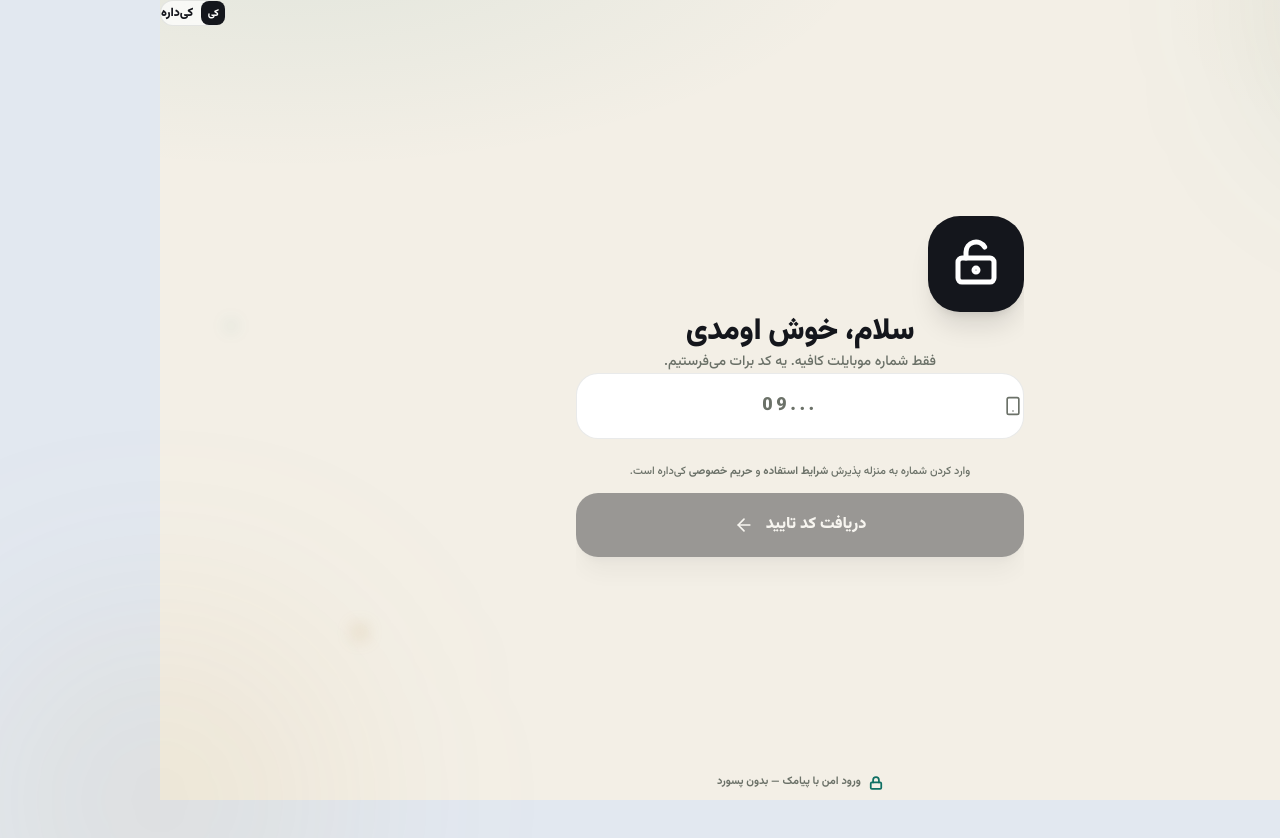
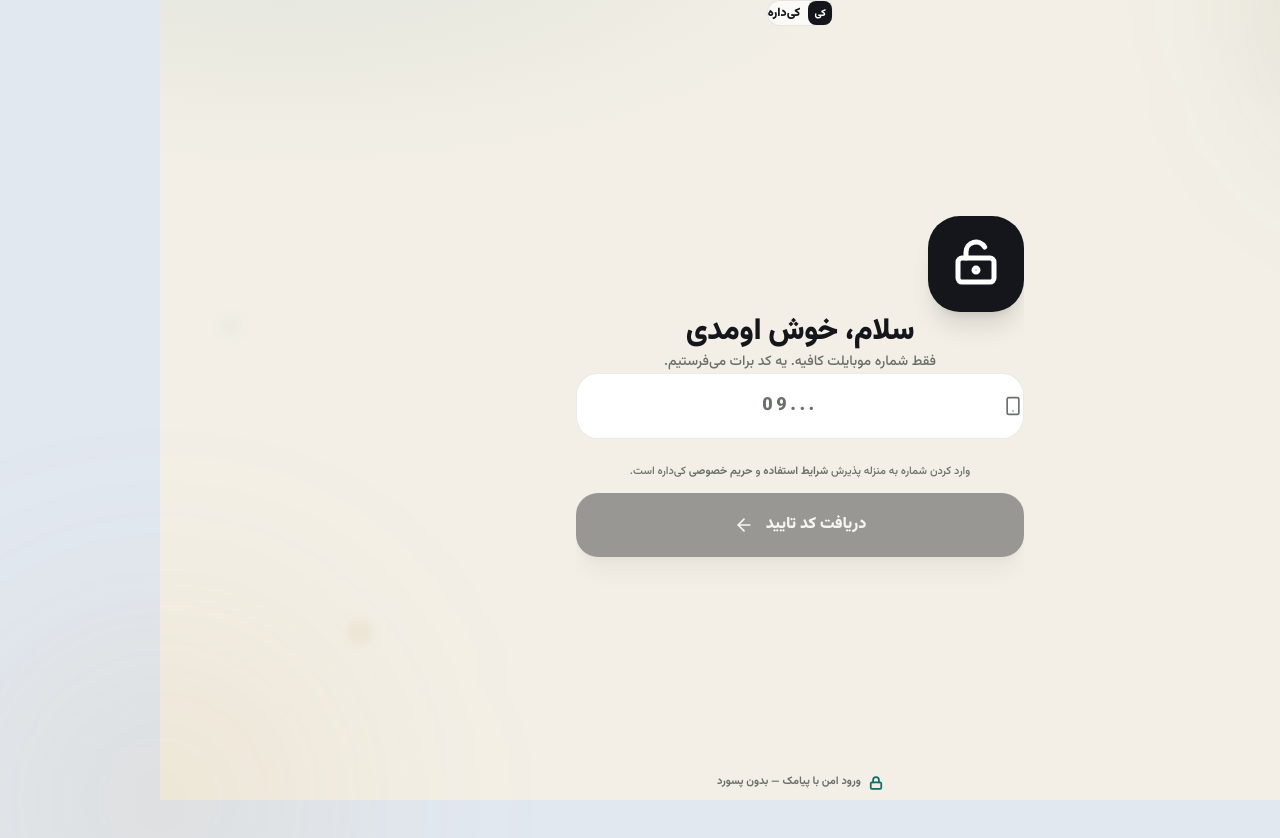
Before and after one commit to Tahmoures54/kidareh, a React (Vite) app: page /login in a window 1280 px wide. Shown: the top 838 px of the page. Built offline with nearby package versions, Linux system fonts and the light colour scheme; no server answers; a small style sheet from the web is missing; a web font is replaced by a local one.

Commit message:
fix(login): center the Kidareh mark in the auth header
Co-authored-by: Tahmoures54 <Tahmoures54@users.noreply.github.com>

```diff
--- a/src/pages/Login/components/Shared.tsx
+++ b/src/pages/Login/components/Shared.tsx
@@ -3,7 +3,8 @@ import { motion, AnimatePresence } from "framer-motion";
 import { ChevronRight, AlertCircle } from "lucide-react";
 
 export const MiniHeader = memo(({ onBack, showBack }: { onBack: () => void; showBack: boolean }) => (
-  <div className="absolute inset-x-0 top-0 z-30 flex items-center justify-between p-5">
+  <div className="absolute inset-x-0 top-0 z-30 grid grid-cols-3 items-center p-5">
+    <div>
       {showBack ? (
         <motion.button
           whileTap={{ scale: 0.9 }}
@@ -13,14 +14,15 @@ export const MiniHeader = memo(({ onBack, showBack }: { onBack: () => void; show
         >
           <ChevronRight className="h-5 w-5 text-[var(--ink-soft)]" />
         </motion.button>
-    ) : (
-      <div />
-    )}
-
+      ) : null}
+    </div>
+    <div className="flex justify-center">
       <div className="flex items-center gap-2 rounded-2xl border border-[var(--line)] bg-white/70 px-3 py-1.5 backdrop-blur-md">
         <div className="flex h-6 w-6 items-center justify-center rounded-lg bg-[var(--ink)] text-[10px] font-black text-white">کی</div>
         <span className="text-xs font-black text-[var(--ink)]">کی‌داره</span>
       </div>
+    </div>
+    <div />
   </div>
 ));
 
```
Lines whose indentation alone changed are shown as unchanged.
